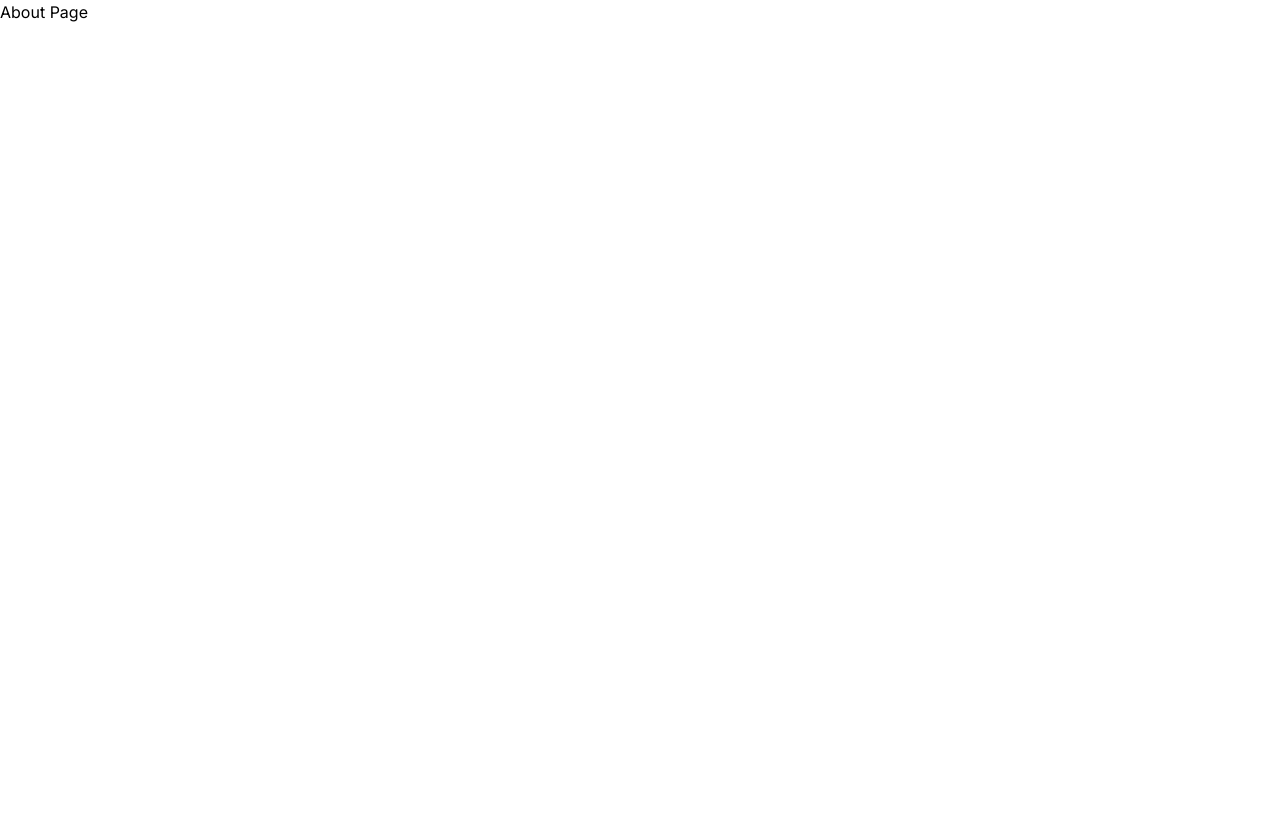
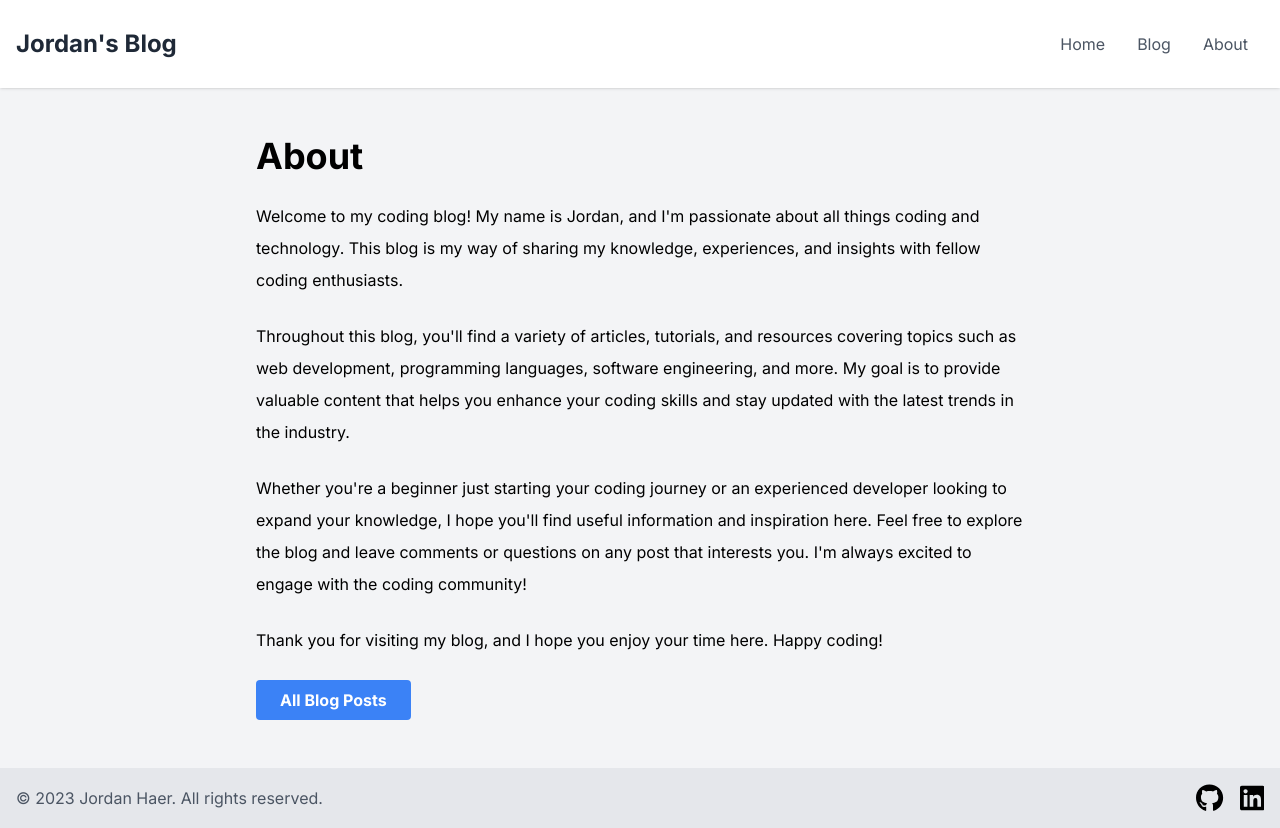
Before and after one commit to JordanHaer/coding-blog, a Next.js app: page /about in a window 1280 px wide. Before the commit the page ends 800 px from the top, so only its background shows below. Built offline with nearby package versions, Linux system fonts and the light colour scheme.

Commit message:
Created about page

```diff
--- a/src/app/about/page.tsx
+++ b/src/app/about/page.tsx
@@ -1,5 +1,13 @@
+import AboutBody from "../componets/AboutBody";
+import Footer from "../componets/Footer";
+import Header from "../componets/Header";
+
 export default function AboutPage() {
   return (
-    <div>About Page</div>
-  )
+    <div className="flex flex-col min-h-screen bg-gray-100">
+      <Header />
+      <AboutBody />
+      <Footer />
+    </div>
+  );
 }
--- /dev/null
+++ b/src/app/componets/AboutBody.tsx
@@ -0,0 +1,35 @@
+import React from "react";
+import AllBlogPostsButton from "./AllBlogPostsButton";
+
+export default function AboutBody() {
+  return (
+    <main className="flex-grow flex flex-col items-center">
+      <div className="container mx-auto px-4 py-12">
+        <div className="max-w-3xl mx-auto">
+          <h1 className="text-4xl font-bold mb-6">About</h1>
+          <p className="leading-loose mb-6">
+            Welcome to my coding blog! My name is Jordan, and I&#39;m passionate about all things coding and
+            technology. This blog is my way of sharing my knowledge, experiences, and insights with fellow coding
+            enthusiasts.
+          </p>
+          <p className="leading-loose mb-6">
+            Throughout this blog, you&#39;ll find a variety of articles, tutorials, and resources covering topics
+            such as web development, programming languages, software engineering, and more. My goal is to provide
+            valuable content that helps you enhance your coding skills and stay updated with the latest trends in
+            the industry.
+          </p>
+          <p className="leading-loose mb-6">
+            Whether you&#39;re a beginner just starting your coding journey or an experienced developer looking to
+            expand your knowledge, I hope you&#39;ll find useful information and inspiration here. Feel free to
+            explore the blog and leave comments or questions on any post that interests you. I&#39;m always excited
+            to engage with the coding community!
+          </p>
+          <p className="leading-loose mb-6">
+            Thank you for visiting my blog, and I hope you enjoy your time here. Happy coding!
+          </p>
+          <AllBlogPostsButton />
+        </div>
+      </div>
+    </main>
+  );
+}
```
